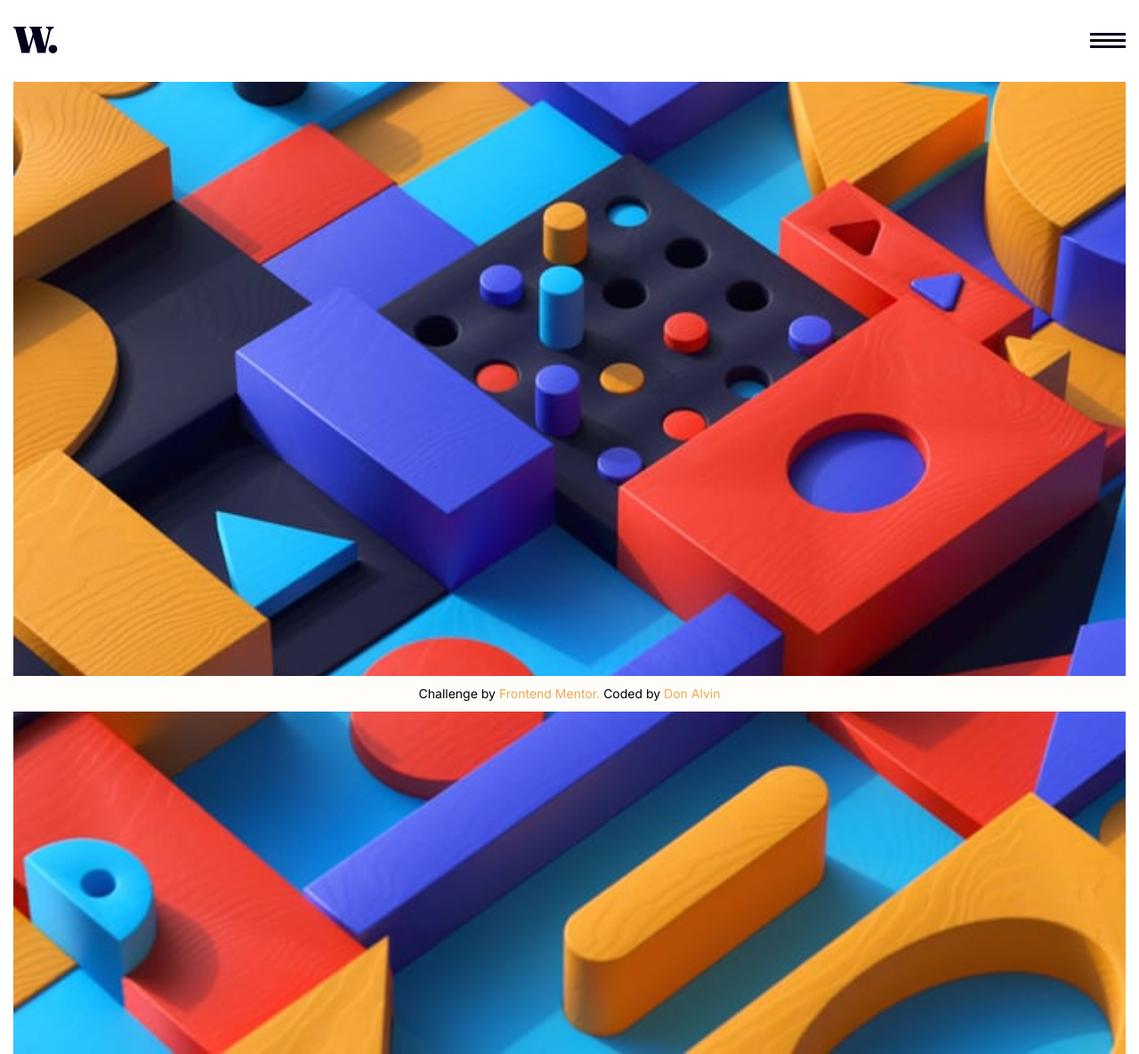
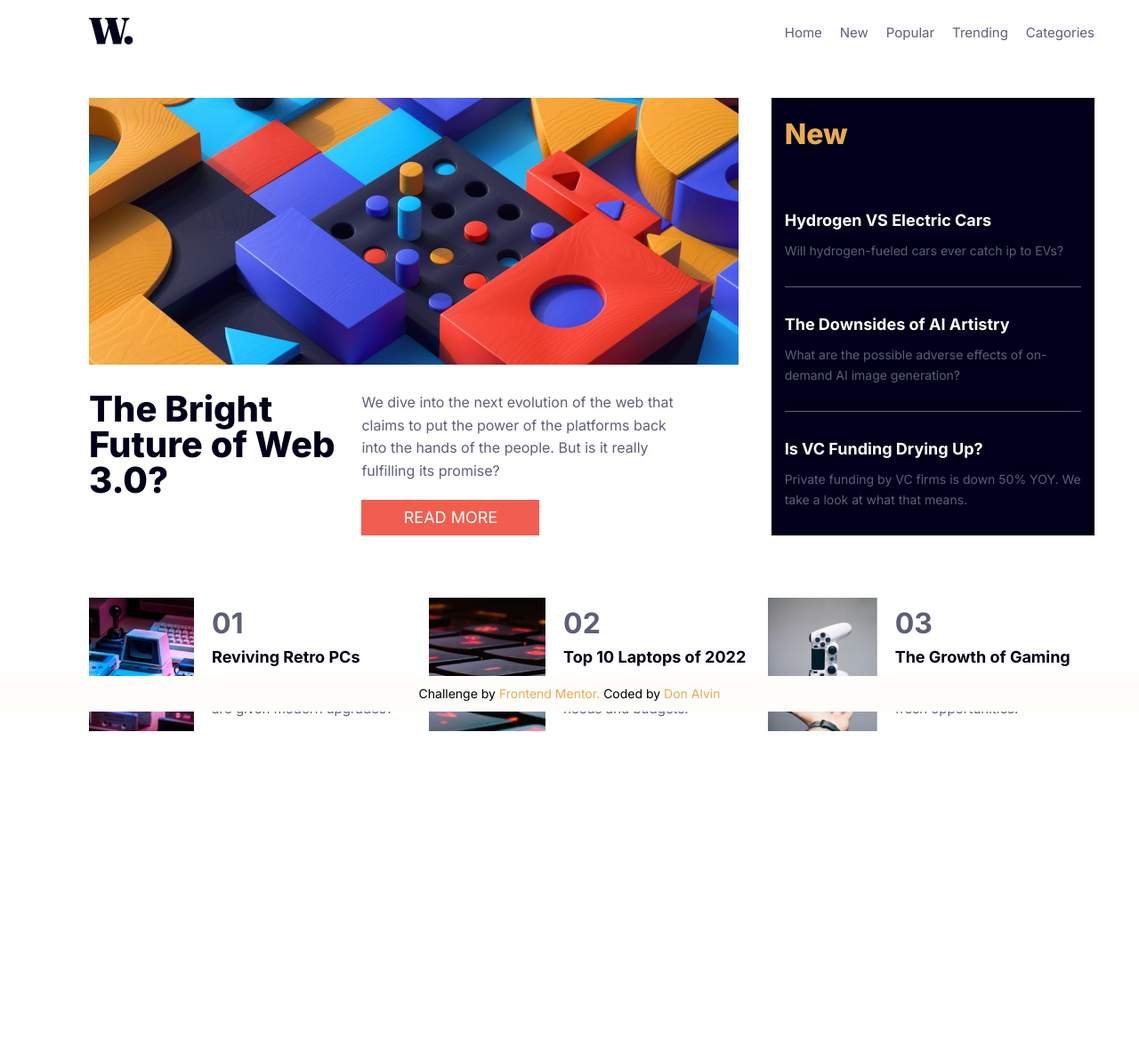
Before and after one commit to Don-Alvin/Frontend-mentor-challenges, a plain HTML site: page news_homepage/index.html in a window 1280 px wide. Shown: the top 1185 px of the page at 89% size. After the commit the page ends 1054 px from the top, so only its background shows below. Drawn offline with Linux system fonts and the light colour scheme.

Commit message:
Desktop screen

```diff
--- a/news_homepage/index.css
+++ b/news_homepage/index.css
@@ -52,6 +52,10 @@ html {
 .logo img {
 	width: 50px;
 	height: 30px;
+}
+
+.section_links {
+	display: none;
 }
 
 .sliding_menu {
@@ -110,7 +114,7 @@ html {
 
 .main {
 	position: relative;
-	top: 92px;
+	top: 100px;
 	left: 0;
 	right: 0;
 	padding: 0 15px 0 15px;
@@ -125,12 +129,21 @@ html {
 	margin-bottom: 50px;
 }
 
-.hero_image img {
-	width: 100%;
+.hero_image {
+	background-image: url(images/image-web-3-mobile.jpg);
+	background-repeat: no-repeat;
+	background-size: contain;
+	height: 300px;
 }
 
 .hero_content {
 	display: grid;
+	gap: 20px;
+}
+
+.hero_content_text {
+	display: flex;
+	flex-direction: column;
 	gap: 20px;
 }
 
@@ -144,6 +157,7 @@ html {
 	color: var(--dark-grayish-blue);
 	line-height: 1.6;
 	font-size: 16px;
+	width: 100%;
 }
 
 .btn {
@@ -205,8 +219,9 @@ html {
 }
 
 .other {
-	display: grid;
-	gap: 20px;
+	display: flex;
+	flex-direction: column;
+	gap: 15px;
 }
 
 .other_news {
@@ -216,10 +231,13 @@ html {
 
 .other_image {
 	width: 100px;
+	height: 100px;
 }
 
 .content {
-	display: grid;
+	display: flex;
+	flex-direction: column;
+	justify-content: space-between;
 }
 
 .number {
@@ -283,3 +301,94 @@ i {
 	text-decoration: none;
 	color: var(--soft-orange);
 }
+
+/* Media Screens */
+
+/* Large Screens */
+
+@media screen and (min-width: 768px) {
+	.header {
+		padding: 20px 50px 20px 100px;
+	}
+
+	.sliding_menu {
+		display: none;
+	}
+
+	.menu_icon {
+		display: none;
+	}
+
+	.section_links {
+		display: flex;
+	}
+
+	.links_list {
+		display: flex;
+		gap: 20px;
+	}
+
+	.link a {
+		text-decoration: none;
+		color: var(--dark-grayish-blue);
+	}
+
+	.hero_image {
+		background-image: url(images/image-web-3-desktop.jpg);
+	}
+
+	.main {
+		padding: 50px 50px 30px 100px;
+		display: grid;
+		grid-template-columns: repeat(3, 1fr);
+		grid-template-rows: repeat(3, 1fr);
+		top: 60px;
+		gap: 20px;
+	}
+
+	.hero {
+		grid-column: span 2;
+		grid-row: span 2;
+	}
+
+	.hero_image {
+		height: 300px;
+	}
+
+	.hero_content {
+		display: flex;
+		gap: 30px;
+	}
+
+	.hero_content_text {
+		display: grid;
+		width: 400px;
+		gap: 20px;
+		flex-basis: 50%;
+	}
+
+	.new {
+		grid-column: span 1;
+		grid-row: span 2;
+	}
+
+	.other {
+		grid-column: span 3;
+		display: flex;
+		flex-direction: row;
+	}
+
+	.other_news {
+		flex-basis: 33%;
+	}
+
+	.other_image {
+		width: 200px;
+		height: 150px;
+	}
+
+	.content {
+		height: 150px;
+		justify-content: space-evenly;
+	}
+}
--- a/news_homepage/index.html
+++ b/news_homepage/index.html
@@ -36,7 +36,7 @@
                     </div>
                 </div>
             </div>
-            <!-- <div class="section_links">
+            <div class="section_links">
                 <ul class="links_list">
                     <li class="link"><a href="#home">Home</a></li>
                     <li class="link"><a href="">New</a></li>
@@ -44,7 +44,7 @@
                     <li class="link"><a href="">Trending</a></li>
                     <li class="link"><a href="">Categories</a></li>
                 </ul>
-            </div> -->
+            </div>
         </nav>
     </header>
 
@@ -53,19 +53,18 @@
      <main class="main">
         <!-- Hero Section -->
         <section class="hero">
-            <div class="hero_image">
-                <img src="images/image-web-3-mobile.jpg" alt="web3 image">
-            </div>
+            <div class="hero_image"></div>
 
             <div class="hero_content">
                 <div class="heading">
                     <h2>The Bright <br> Future of Web <br> 3.0?</h2>
                 </div>
-                <p class="hero_text">
-                    We dive into the next evolution of the web that claims to put the power of the platforms back into the hands of the people. But is it really fulfilling its promise?
-                </p>
-
-                <a href="/" class="btn">READ MORE</a>
+                <div class="hero_content_text">
+                    <p class="hero_text">
+                        We dive into the next evolution of the web that claims to put the power of the platforms back into the hands of the people. But is it really fulfilling its promise?
+                    </p>
+                    <a href="/" class="btn">READ MORE</a>
+                </div>
             </div>
         </section>
         <!-- New News -->
```
